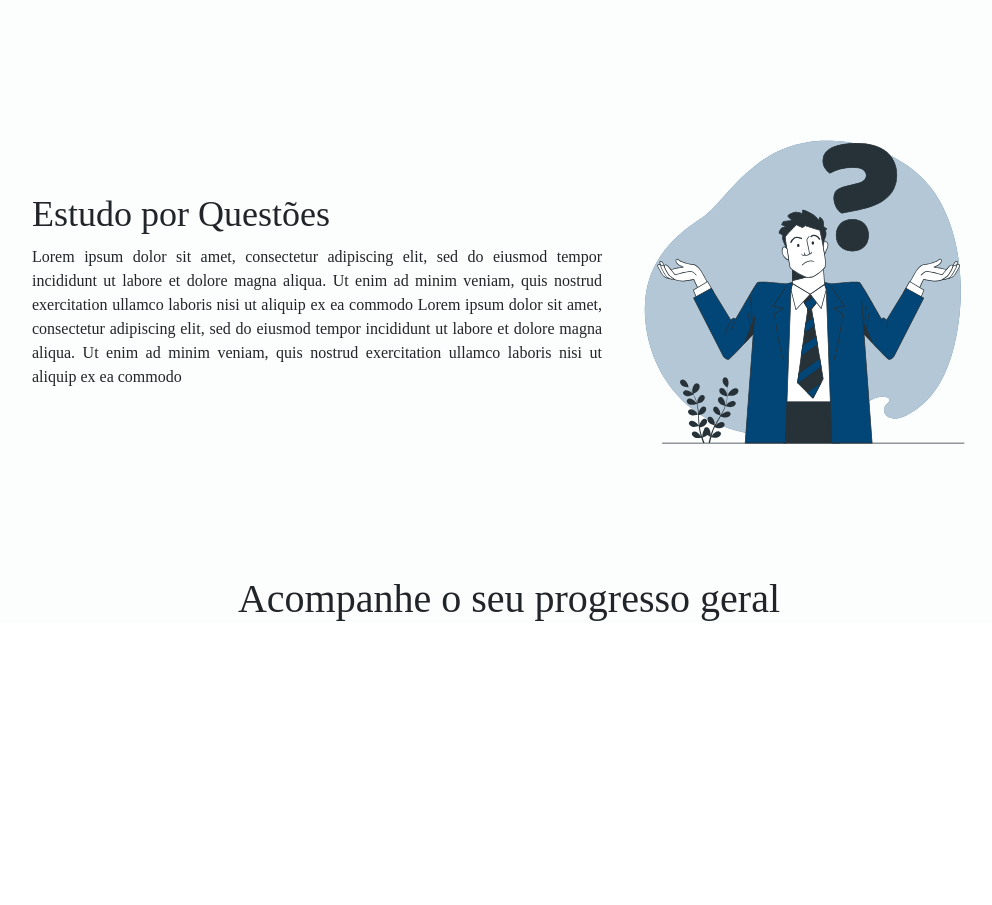
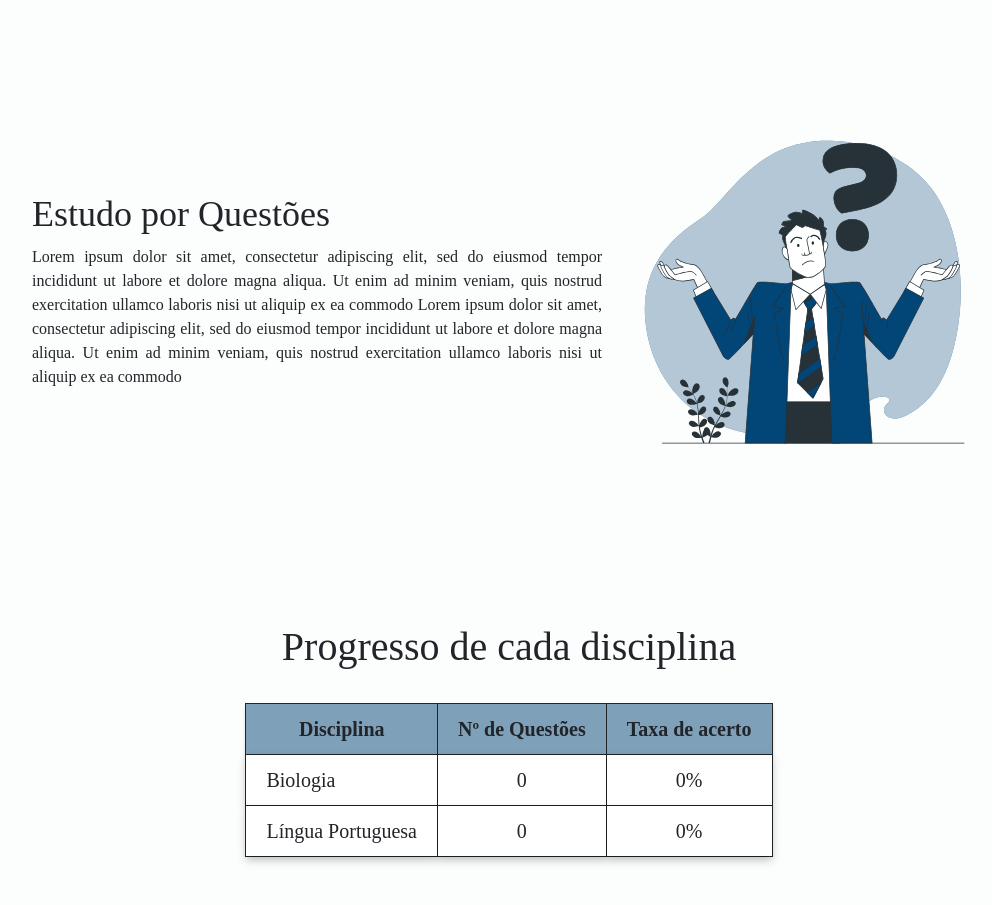
Before and after one commit to ClarisseTeixeira/EducaAlfa, a Django app: page /indexquestoes in a window 1280 px wide. Shown: the part 91-996 px from the top of the page, without its empty margins (131-1123 px from the left). Before the commit the page ends 712 px from the top, so only its background shows below. Run offline with Django 4.2, Linux system fonts and the light colour scheme.

Commit message:
templates

```diff
--- a/questoes/static/questoes/css/desempenho.css
+++ b/questoes/static/questoes/css/estatisticas.css
@@ -1,12 +1,11 @@
+
 .estudo-questoes {
     text-align: center;
 }
 
 .grafico {
-    width: 500px;
-    height: 420px;
-    background-color: antiquewhite;
-    border-radius: 20px;
+    width: 400px;
+    height: 320px;
     float: left; /* Alinhar à esquerda */
     margin-left: 50px;
 }
@@ -116,3 +115,30 @@
 .accordion-button::after {
     width: 0;
 }
+
+.title-table{
+    border-radius: var(--Number, 0px);
+    background: rgba(2, 69, 119, 0.50);
+    box-shadow: 0px 4px 4px 0px rgba(0, 0, 0, 0.25);
+}
+
+.item{
+    padding: 10px 20px 10px 20px;
+    text-align: center;
+    font-size: 20px;
+}
+
+.item-1{
+    padding: 10px 20px 10px 20px;
+    text-align: justify;
+    font-size: 20px;
+}
+
+.valores-table{
+    background: #FFF;
+    filter: drop-shadow(0px 4px 4px rgba(0, 0, 0, 0.25));
+}
+
+table, tr, th, td{
+    border: solid 1px;
+}
--- a/questoes/static/questoes/css/style.css
+++ b/questoes/static/questoes/css/style.css
@@ -4,7 +4,6 @@
     display: flex;
     justify-content: center;
     align-items: center;
-
     align-items: flex-start;
 }
 
--- a/questoes/templates/questoes/pages/indexquestoes.html
+++ b/questoes/templates/questoes/pages/indexquestoes.html
@@ -3,6 +3,7 @@
 
 {% block head%}
 <link rel="stylesheet" href="{% static 'questoes\css\indexquestoes.css' %}">
+<link rel="stylesheet" href="{% static 'questoes\css\estatisticas.css' %}">
 <script src="{% static 'questoes/js/questoes.js' %}"></script>
 {% endblock %}
 
@@ -33,5 +34,15 @@
 
 <br>
 <br>
-<h1 class="d-flex justify-content-center mt-5">Acompanhe o seu progresso geral</h1>
+
+
+<br>
+<br>
+<h1 class="d-flex justify-content-center mt-5">Progresso de cada disciplina</h1>
+<br>
+<div class="d-flex justify-content-center">
+    {% include 'questoes/partials/valores_disciplinas.html' %}
+</div>
+<br>
+<br>
 {% endblock %}
--- a/questoes/templates/questoes/partials/grafico.html
+++ b/questoes/templates/questoes/partials/grafico.html
@@ -38,7 +38,7 @@
   const data = {
     labels: ['Questões Certas', 'Questões Erradas'],
     datasets: [{
-      data: [2,5], // Valores iniciais
+      data: [6,7], // Valores iniciais
       backgroundColor: [
         'rgb(54, 162, 235)',
         'rgb(255, 99, 132)',
--- /dev/null
+++ b/questoes/templates/questoes/partials/valores_disciplinas.html
@@ -0,0 +1,17 @@
+<table>
+    <tr class="title-table">
+        <th class="item">Disciplina</th>
+        <th class="item">Nº de Questões</th>
+        <th class="item">Taxa de acerto</th>
+    </tr>
+    <tr class="valores-table">
+        <td class="item-1">Biologia</td>
+        <td class="item">0</td>
+        <td class="item">0%</td>
+    </tr>
+    <tr class="valores-table">
+        <td class="item-1">Língua Portuguesa</td>
+        <td class="item">0</td>
+        <td class="item">0%</td>
+    </tr>
+</table>
--- a/questoes/urls.py
+++ b/questoes/urls.py
@@ -5,7 +5,7 @@ urlpatterns = [
     path('questoes/', views.lista_questoes, name='lista_questoes'),
     path('filtro/', views.filtro_questoes, name='filtro_questoes'),
     path('verificar_resposta/<int:questao_id>/', views.verificar_resposta, name='verificar_resposta'),
-    path('desempenho', views.desempenho, name='desempenho'),
+    path('estatisticas', views.estatisticas, name='estatisticas'),
     path('indexquestoes', views.indexquestoes, name='indexquestoes'),
     path('grafico/<int:usuario_id>/', views.grafico, name='grafico'),
 ]
--- a/questoes/views.py
+++ b/questoes/views.py
@@ -70,8 +70,8 @@ def verificar_resposta(request, questao_id):
 
     return redirect('questoes', questao_id=questao_id)
 
-def desempenho(request):
-    return render(request, 'questoes/pages/desempenho.html')
+def estatisticas(request):
+    return render(request, 'questoes/pages/estatisticas.html')
 
 def indexquestoes(request):
     return render(request, 'questoes/pages/indexquestoes.html')
--- a/static/css/style.css
+++ b/static/css/style.css
@@ -73,7 +73,7 @@
     font-family: 'Merriweather';
 }
 main{
-    background-color: #FCFDFD;;
+    background-color: #FCFDFD;
 }
 
 header {
```
Also changed, not shown: pomodoro/static/pomodoro/css/indexpomodoro.css (+10 -0 lines), questoes/templates/questoes/pages/desempenho.html (deleted, +0 -57 lines), questoes/templates/questoes/pages/estatisticas.html (added, +35 -0 lines), questoes/templates/questoes/partials/valores.html (added, +18 -0 lines).
